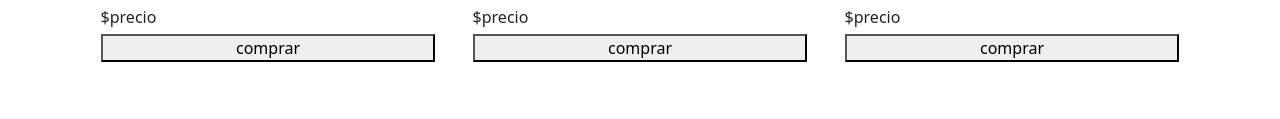
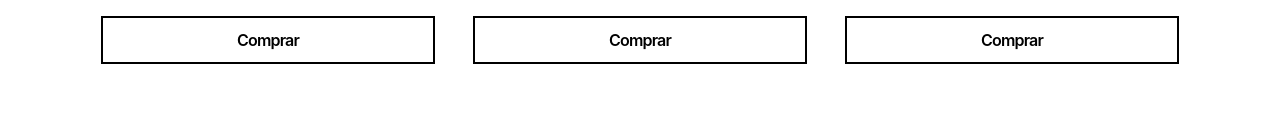
Before and after one commit to Lambofrock/hey-pulga-main, a plain HTML site: page pages/bestsellers.html in a window 1280 px wide. Shown: the part 681-800 px from the top of the page. Drawn offline with nearby package versions, Linux system fonts and the light colour scheme.

Commit message:
nav-size

```diff
--- a/css/bestseller.css
+++ b/css/bestseller.css
@@ -32,3 +32,53 @@
 .estrella{
 margin-bottom: 1%;
 }
+
+/* CSS */
+.button-59 {
+  align-items: center;
+  background-color: white;
+  border: 2px solid #000;
+  box-sizing: border-box;
+  color: #000;
+  cursor: pointer;
+  display: inline-flex;
+  fill: #000;
+  font-family: Inter,sans-serif;
+  font-size: 16px;
+  font-weight: 600;
+  height: 48px;
+  justify-content: center;
+  letter-spacing: -.8px;
+  line-height: 24px;
+  min-width: 140px;
+  outline: 0;
+  padding: 0 17px;
+  text-align: center;
+  text-decoration: none;
+  transition: all .3s;
+  user-select: none;
+  -webkit-user-select: none;
+  touch-action: manipulation;
+}
+
+.button-59:focus {
+  color: #171e29;
+}
+
+.button-59:hover {
+  border-color: #06f;
+  color: #06f;
+  fill: #06f;
+}
+
+.button-59:active {
+  border-color: #06f;
+  color: #06f;
+  fill: #06f;
+}
+
+@media (min-width: 768px) {
+  .button-59 {
+    min-width: 170px;
+  }
+}
--- a/css/esenciales.css
+++ b/css/esenciales.css
@@ -3,7 +3,6 @@ margin-block: 20px;
   display: flex;
   justify-content: space-evenly;
 }
-
 .basicos-hijo {
   width: 350px;
   height: 450px;
--- a/main.css
+++ b/main.css
@@ -15,8 +15,8 @@
   color: rgb(244, 244, 245);
 }
 .navbar {
-  height: 20vh;
-  background-color: rgba(244, 244, 245, 0.879);
+  height: 120px;
+
 }
 .nav-item {
   font-size: larger;
@@ -215,9 +215,6 @@ body {
   left: 25%;
   margin-top: 2%;
 }
-p {
-  margin-bottom: 5px;
-}
 .footerend {
   font-size: medium;
 }
--- a/pages/bestsellers.html
+++ b/pages/bestsellers.html
@@ -97,32 +97,32 @@
             <div class="box"><img class="img-box" src="../img/ejemplo/img-ejemplo.jpg" alt="">
                 <h5>titulo</h5>
                 <p>$precio</p>
-                <button>comprar</button>
+                <button class="button-59" role="button">Comprar</button>
             </div>
             <div class="box"><img class="img-box" src="../img/ejemplo/img-ejemplo.jpg" alt="">
                 <h5>titulo</h5>
                 <p>$precio</p>
-                <button>comprar</button>
+                <button class="button-59" role="button">Comprar</button>
             </div>
             <div class="box"><img class="img-box" src="../img/ejemplo/img-ejemplo.jpg" alt="">
                 <h5>titulo</h5>
                 <p>$precio</p>
-                <button>comprar</button>
+                <button class="button-59" role="button">Comprar</button>
             </div>
             <div class="box"><img class="img-box" src="../img/ejemplo/img-ejemplo.jpg" alt="">
                 <h5>titulo</h5>
                 <p>$precio</p>
-                <button>comprar</button>
+                <button class="button-59" role="button">Comprar</button>
             </div>
             <div class="box"><img class="img-box" src="../img/ejemplo/img-ejemplo.jpg" alt="">
                 <h5>titulo</h5>
                 <p>$precio</p>
-                <button>comprar</button>
+                <button class="button-59" role="button">Comprar</button>
             </div>
             <div class="box"><img class="img-box" src="../img/ejemplo/img-ejemplo.jpg" alt="">
                 <h5>titulo</h5>
                 <p>$precio</p>
-                <button>comprar</button>
+                <button class="button-59" role="button">Comprar</button>
             </div>
         </div>
         <h4 class="titulo">LO QUE DICEN NUESTROS CLIENTES</h4>
```
Also changed, not shown: pages/Nosotros.html (+2 -2 lines), pages/descripcion.html (+0 -1 lines), pages/regalos.html (+5 -5 lines).
